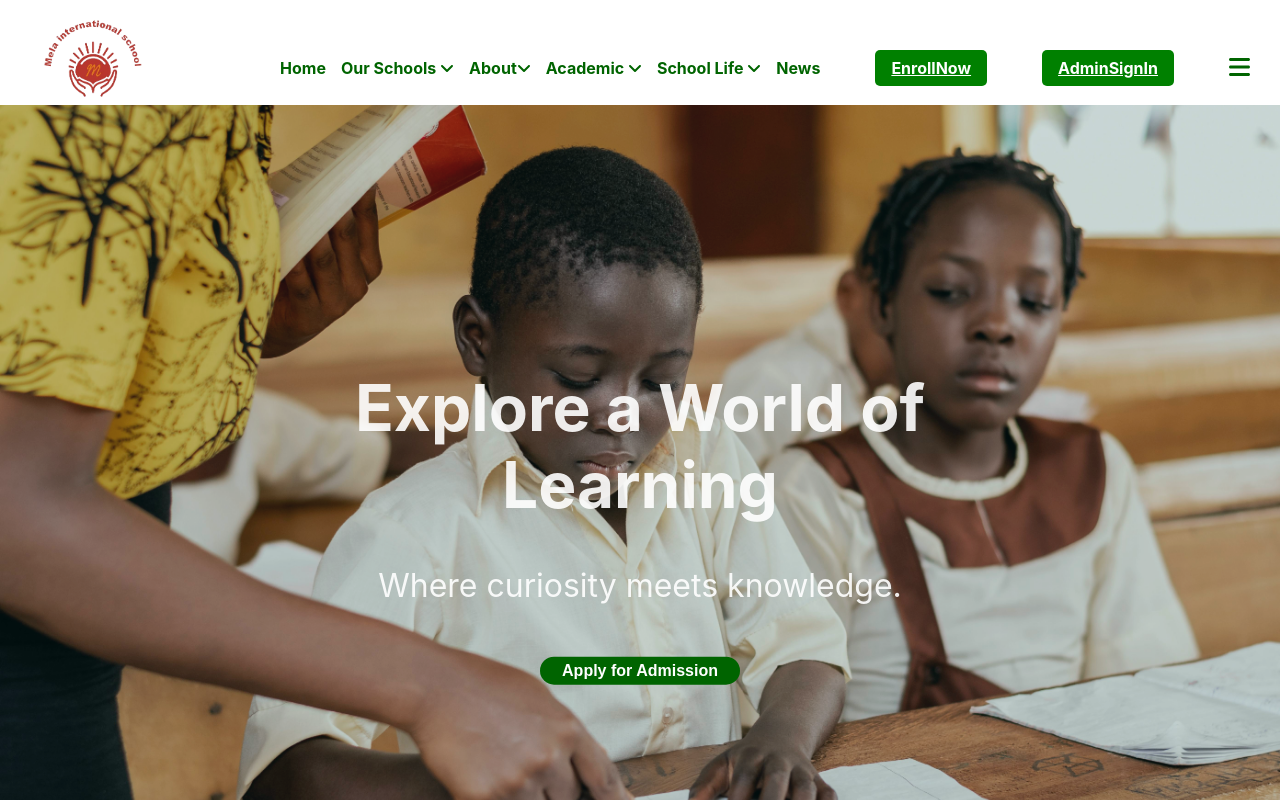
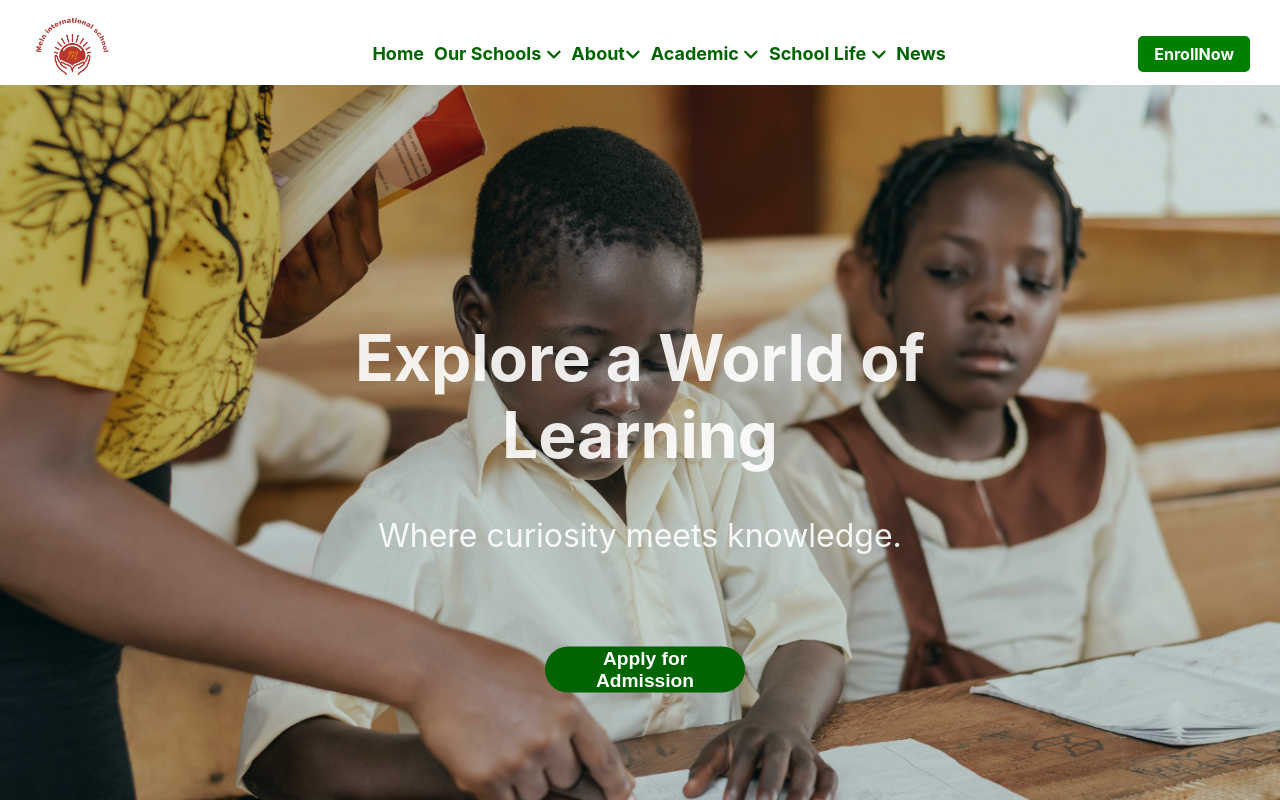
Before and after one commit to Winfrida-Obinyo/Mela-Internation-School, a React (Create React App) app in the folder Frontend/: page / in a window 1280 px wide. Shown: the top 800 px of the page. Built offline with nearby package versions, Linux system fonts and the light colour scheme.

Commit message:
changes on responsiveness

```diff
--- a/Frontend/src/components/Home/index.js
+++ b/Frontend/src/components/Home/index.js
@@ -60,11 +60,15 @@ const HomePage = () => {
           <div className="banner-content">
             <h1>{captions[currentImageIndex].title}</h1>
             <p>{captions[currentImageIndex].description}</p>
-            <Link to="/admission">
-            <button className="apply-button" onClick={handleApplyForAdmission}>
-              Apply for Admission
-            </button>
+            <Link to="https://share-eu1.hsforms.com/1USPYVC7RR62fpG8nO80uRQ2e4e7p">
+              <button className="apply-button" onClick={handleApplyForAdmission}>
+                Apply for Admission
+              </button>
             </Link>
+            {/* Place the AdminSignIn button below the Apply for Admission button */}
+            {/* <div className="admin-signin-button">
+              <a href="/signin" className="admin-button">AdminSignIn</a>
+            </div> */}
           </div>
         </div>
         <div className="navigation-dots">
@@ -75,11 +79,7 @@ const HomePage = () => {
               onClick={() => handleImageChange(index)}
             ></button>
           ))}
-
-
         </div>
-
-
       </div>
     </div>
   );
--- a/Frontend/src/components/Home/style.css
+++ b/Frontend/src/components/Home/style.css
@@ -39,6 +39,7 @@
   z-index: 10;
   font-size: 2em; /* Base font size for all screens */
   padding: 0 20px; /* Reduce horizontal padding for better spacing */
+  display: inline-block;
 }
 
 .navigation-dots {
@@ -66,9 +67,9 @@
 
 .apply-button {
   display: inline-block;
-  padding: 5px 12px;
-  margin-top: 20px;
-  font-size: 0.5em;
+  padding: 1.1px 30px;
+  margin-top: 60px;
+  font-size: 0.6em;
   font-weight: bold;
   background-color: darkgreen;
   color: #fff;
@@ -76,12 +77,30 @@
   border-radius: 50px;
   cursor: pointer;
   transition: background-color 0.3s ease;
-  margin-left: 10px;
+  margin-right: 60px;
 }
 
 .apply-button:hover {
   background-color: #388e3c;
 }
+
+/* .admin-signin-button{
+  display: inline-block;
+  padding: 1.1px 20px;
+  margin-top: 10px;
+  font-size: 0.6em;
+  font-weight: bold;
+  background-color: darkgreen;
+  color: #fff;
+  border: none;
+  border-radius: 50px;
+  cursor: pointer;
+  transition: background-color 0.3s ease;
+}
+
+.admin-button:hover {
+  background-color: darkgreen;
+} */
 
 /* Media Queries */
 @media (max-width: 835px) {
@@ -101,6 +120,11 @@
     font-size: 0.8em;
     width: 180px; /* Adjust width for smaller screens */
   }
+
+  .admin-button {
+    font-size: 0.8em;
+    padding: 8px 16px;
+  }
 }
 
 @media (max-width: 480px) {
@@ -114,4 +138,9 @@
     font-size: 0.7em;
     width: 150px; /* Further reduce width for extra small screens */
   }
+
+  .admin-button {
+    font-size: 0.7em;
+    padding: 6px 12px;
+  }
 }
--- a/Frontend/src/components/mission/style.css
+++ b/Frontend/src/components/mission/style.css
@@ -47,9 +47,6 @@
   background-color: #e8f0f2; /* Added hover background color */
 }
 
-.core-values {
-  /* No additional styles needed for core-values to look consistent */
-}
 
 /* Media Queries */
 @media (max-width: 835px) {
--- a/Frontend/src/components/navbar/index.js
+++ b/Frontend/src/components/navbar/index.js
@@ -47,8 +47,6 @@ const Navbar = () => {
         <a href="/" className="navbar-logo">
           <img src="/images/logo6.png" alt="School Logo" />
         </a>
-
-
 
         <ul className={`nav-menu ${mobileMenuOpen ? 'mobile-menu-open' : ''}`}>
           <li className="nav-item">
@@ -127,15 +125,18 @@ const Navbar = () => {
             <a href="#news" className="nav-link">News</a>
           </li>
         </ul>
-        <a href="/enrollment" className="enroll-button">EnrollNow</a>
+
+        <div className='new-nav-container'>
+        <a href="https://share-eu1.hsforms.com/1xNxowBcySfG0y7CTKSu_bw2e4e7p" className="enroll-button">EnrollNow</a>
 
 
-        <div className="admin-signin-button">
+        {/* <div className="admin-signin-button">
           <a href="/signin" className="admin-button">AdminSignIn</a>
-        </div>
+        </div> */}
 
         <div className="menu-icon" onClick={() => setMobileMenuOpen(!mobileMenuOpen)}>
           <FontAwesomeIcon icon={faBars} />
+        </div>
         </div>
 
       </div>
--- a/Frontend/src/components/navbar/style.css
+++ b/Frontend/src/components/navbar/style.css
@@ -3,7 +3,8 @@
   /* background-color: #ffffff; */
   background: rgba(255, 255, 255, 0);
   padding: 10px; /* Adjust overall padding */
-  height: 85px;
+  /* height: 85px; */
+  max-height: 65px;
   box-shadow: 0 2px 5px rgba(0, 0, 0, 0.1);
 }
 
@@ -11,10 +12,12 @@
   display: flex;
   justify-content: space-between;
   align-items: center;
+  margin-bottom: 10px;
 }
 
 .navbar-logo img {
-  max-width: 160px;
+  max-width: 120px;
+  max-height: 120px;
   height: auto;
 }
 
@@ -31,9 +34,9 @@
   flex-direction: column;
   position: absolute;
   top: 80px;
-  right: 0;
+  right: 60; /* Move the menu to the right edge */
   background-color: #28D91D;
-  width: 100%;
+  width:100%;
   box-shadow: 0 2px 5px rgba(0, 0, 0, 0.1);
   z-index: 1000;
 }
@@ -44,10 +47,15 @@
   list-style: none;
   display: flex;
   align-items: center;
+  /* margin-top: 10px; */
+  /* margin-left: 60px; */
+  /* justify-content: space-between; */
+  text-align: left;
+
 }
 
 .nav-item {
-  margin-left: 15px;
+  margin-left: 10px;
   position: relative;
 }
 
@@ -64,8 +72,8 @@
 
 
 
-.enroll-button,
-.admin-button {
+.enroll-button
+ {
   padding: 8px 16px;
   background-color: green;
   color: #ffffff;
@@ -76,17 +84,20 @@
   font-weight: bold;
   max-width: fit-content;
   max-height: fit-content;
+  text-decoration: none;
+  float: left;
+  margin-right: 20px;
 }
 
-.enroll-button:hover,
-.admin-button:hover {
+.enroll-button:hover
+ {
   background-color: darkgreen;
 }
 
 .dropdown-menu {
   position: absolute;
   top: 100%;
-  left: 0;
+  left: 30px;
   background-color: #ffffff27;
   box-shadow: 0 2px 5px rgba(0, 0, 0, 0.1);
   z-index: 1000;
@@ -114,7 +125,21 @@
   flex-direction: column;
 }
 
+.new-nav-container {
+  display: flex; /* Enable flexbox layout */
+  justify-content: space-between; /* Distribute space between elements */
+}
 /* Media queries for responsiveness */
+@media(min-width: 768px) {
+  .menu-icon {
+    display: none;
+  }
+
+  .nav-link {
+    font-size: large;
+  }
+
+}
 @media (max-width: 768px) {
   .navbar {
     height: auto; /* Change height to auto for responsiveness */
@@ -131,12 +156,17 @@
   .nav-menu {
     display: none; /* Hide menu items by default on smaller screens */
     position: absolute;
-    top: 80px;
-    right: 0;
+    top: 69px;
+    left: 100px;
     /* background-color: #28D91D; */
-    width: 100%;
-    box-shadow: 0 2px 5px rgba(0, 0, 0, 0.1);
+    width: 64%;
+    height: fit-content;
+    box-shadow: 0 2px 5px rgba(0, 0, 0, 0.87);
     z-index: 1000;
+    align-items: flex-start;
+    background-color: #cccccc8c;
+    margin-right: 40px;
+    list-style: disc;
   }
 
   .nav-menu.mobile-menu-open {
@@ -144,7 +174,7 @@
     flex-direction: column;
   }
 
-  .enroll-button,
+  /* .enroll-button, */
   .admin-button {
     display: none; /* Hide enroll and admin buttons on smaller screens */
   }
@@ -218,11 +248,8 @@
 
   .dropdown-menu {
     position: static;
-    display: none;
+
   }
 
-  .nav-item:hover .dropdown-menu {
-    display: none; /* Hide dropdown menu on hover for smaller screens */
-  }
 
 }
```
Also changed, not shown: 68 other files (tests, documents, lock files or other folders).
